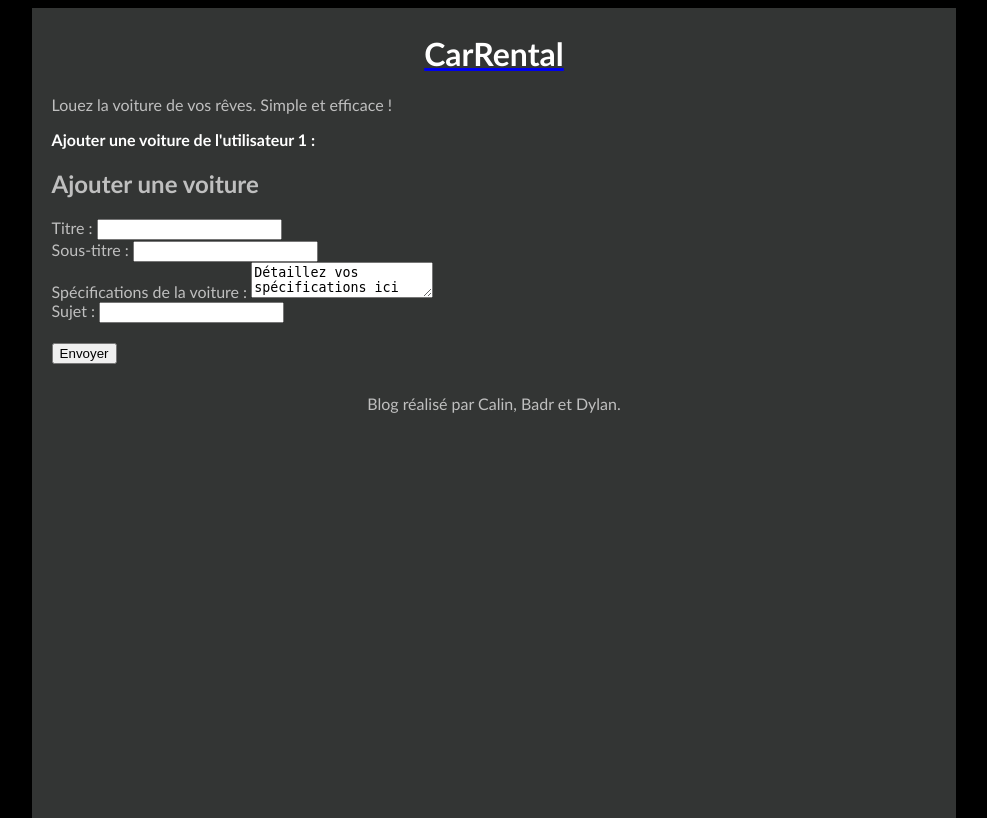
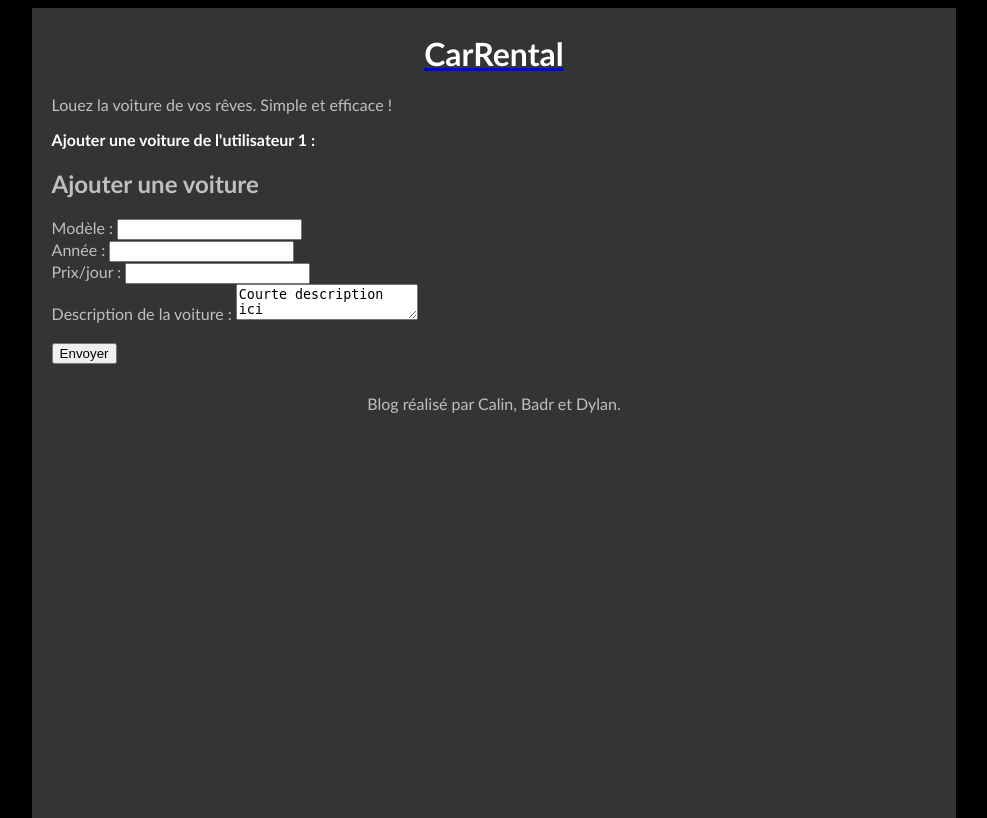
Before and after one commit to CalinSanduta/CarRental, a PHP site: page /index.php?action=nouvelVoiture in a window 1280 px wide. Shown: the whole page, without its empty margins (146-1133 px from the left). Run offline with PHP 8.4, Linux system fonts and the light colour scheme; data that the repository does not hold is empty.

Commit message:
[FAIT] : Quelques correction pour la vue de la fonctionnalité Ajouter

```diff
--- a/Vue/VueAjouter.php
+++ b/Vue/VueAjouter.php
@@ -1,4 +1,4 @@
-<?php $titre = "CarRental" . $voiture['titre']; ?>
+<?php $titre = "CarRental - Ajouter une voiture" . $voiture['titre']; ?>
 
 <header>
     <h1 id="titreReponses">Ajouter une voiture de l'utilisateur 1 :</h1>
@@ -6,10 +6,10 @@
 <form action="index.php?action=ajouter" method="post">
     <h2>Ajouter une voiture</h2>
     <p>
-        <label for="auteur">Titre</label> : <input type="text" name="titre" id="titre" /> <br />
-        <label for="sous_titre">Sous-titre</label> :  <input type="text" name="sous_titre" id="sous_titre" /><br />
-        <label for="texte">Spécifications de la voiture</label> :  <textarea type="text" name="texte" id="texte" >Détaillez vos spécifications ici</textarea><br />
-        <label for="type">Sujet</label> : <input type="text" name="type" id="auto" /> <br />
+        <label for="modele">Modèle</label> : <input type="text" name="modele" id="modele" /> <br />
+        <label for="annee">Année</label> :  <input type="text" name="annee" id="annee" /><br />
+        <label for="prix_jour">Prix/jour</label> : <input type="text" name="prix_jour" id="prix_jour" /> <br />
+        <label for="description">Description de la voiture</label> :  <textarea type="text" name="description" id="description" >Courte description ici</textarea><br />
         <input type="hidden" name="utilisateur_id" value="1" /><br />
         <input type="submit" value="Envoyer" />
     </p>
```
